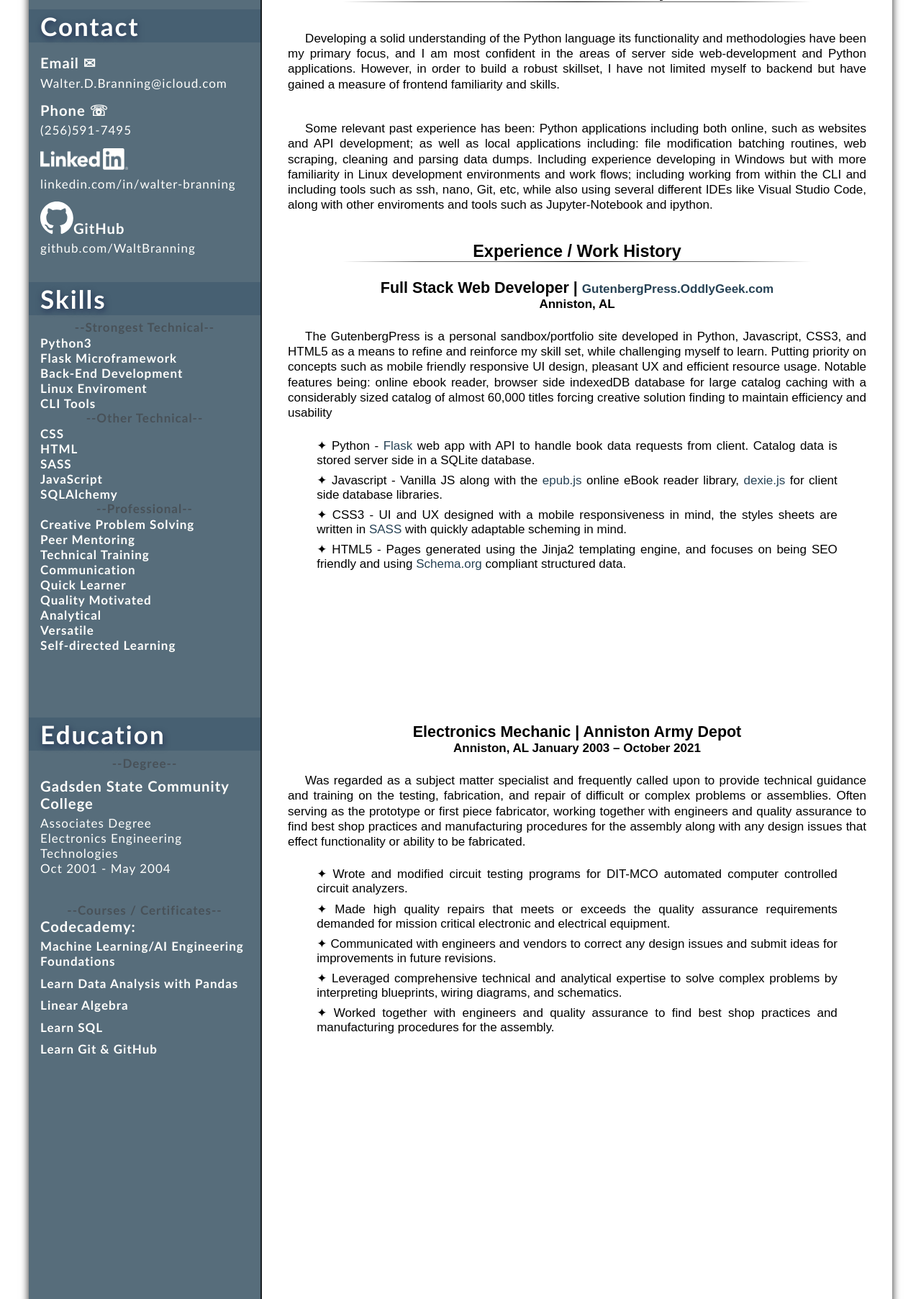
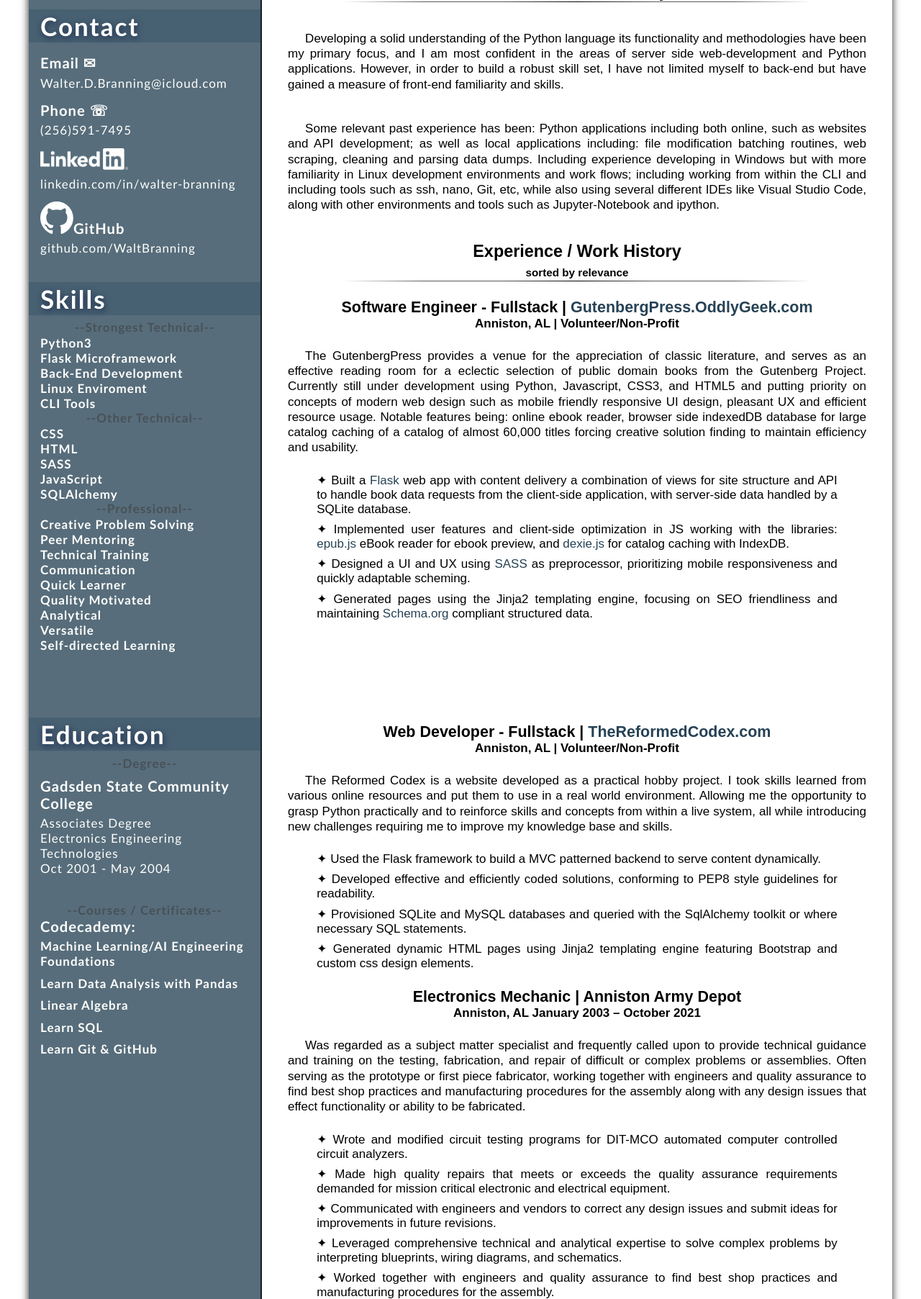
Before and after one commit to WaltBranning/OddlyGeek-GutenbergPress-Site, a Python web app: template templates/resume.jinja in a window 1280 px wide. Shown: the part 327-2132 px from the top of the page at 72% size. Run offline with Jinja, Linux system fonts and the light colour scheme; the template is opened without the code that fills it, so the values that code supplies are empty.

Commit message:
Refined resume section

```diff
--- a/static/css/resume.css
+++ b/static/css/resume.css
@@ -48,6 +48,10 @@ body {
 }
 .smaller-text a {
   font-size: calc(0.7rem + 0.4vw);
+}
+
+.separator small {
+  font-size: 0.65em;
 }
 
 .side-bar {
@@ -213,6 +217,9 @@ body {
 #main-body .experience p {
   margin: 3% 0;
 }
+#main-body .experience h3 a {
+  font-size: calc(1rem + 0.35vw);
+}
 @media only screen and (max-width: 718px) {
   #main-body {
     width: 100%;
--- a/static/css/resume.sass
+++ b/static/css/resume.sass
@@ -51,6 +51,10 @@ body
     @include resp-font(.1vw, .65rem)
     a
         @include resp-font(.4vw, .7rem)
+
+.separator
+    small
+        font-size: .65em
 
 .side-bar
     word-wrap: break-word
@@ -150,7 +154,7 @@ body
     .external-link
         a
             color: #fffffd
-        a:after
+        // a:after
             // content: url('/static/imgs/icons/external_wh16x16.png')
 
     @media only screen and (max-width: 718px)
@@ -218,6 +222,9 @@ body
             margin-top: 3%
         p
             margin: 3% 0
+        h3 a
+            @include resp-font(.35vw, 1rem)
+
     @media only screen and (max-width: 718px)
         width: 100%
         h3
--- a/templates/resume.jinja
+++ b/templates/resume.jinja
@@ -80,31 +80,31 @@
     <div class="separator"><h2>Professional Summary</h2></div>
         <p class="summary">Developing a solid understanding of the Python language its functionality and
             methodologies have been my primary focus, and I am most confident in the areas of server side
-            web-development and Python applications. However, in order to build a robust skillset, I have
-            not limited myself to backend but have gained a measure of frontend familiarity and skills.</p>
+            web-development and Python applications. However, in order to build a robust skill set, I have
+            not limited myself to back-end but have gained a measure of front-end familiarity and skills.</p>
         <p class="summary">Some relevant past experience has been: Python applications including both online,
     such as websites and API development; as well as local applications including: file
     modification batching routines, web scraping, cleaning and parsing data dumps. Including experience developing
     in Windows but with more familiarity in Linux development environments and work flows; including working from
-    within the CLI and including tools such as ssh, nano, Git, etc, while also using several different IDEs like Visual Studio Code, along with other enviroments
+    within the CLI and including tools such as ssh, nano, Git, etc, while also using several different IDEs like Visual Studio Code, along with other environments
     and tools such as Jupyter-Notebook and ipython.</p>
     </header>
 
-    <div class="separator"><h2>Experience / Work History</h2></div>
+    <div class="separator"><h2>Experience / Work History</br><small>sorted by relevance</small></h2></div>
 
     <div class="experience">
-        <h3>Full Stack Web Developer | <a href="https://www.gutenbergpress.oddlygeek.com">GutenbergPress.OddlyGeek.com</a></h3>
-        <h4>Anniston, AL</h4>
-        <p>The GutenbergPress is a personal sandbox/portfolio site developed in Python, Javascript, CSS3, and HTML5
-           as a means to refine and reinforce my skill set, while challenging myself to learn.
-           Putting priority on concepts such as mobile friendly responsive UI design, pleasant UX and efficient resource usage.
-           Notable features being: online ebook reader, browser side indexedDB database for large catalog caching with
-           a considerably sized catalog of almost 60,000 titles forcing creative solution finding to maintain efficiency and usability</p>
-        <ul>
-            <li>&#10022; Python - <a href="https://flask.palletsprojects.com/">Flask</a> web app with API to handle book data requests from client. Catalog data is stored server side in a SQLite database.</li>
-            <li>&#10022; Javascript - Vanilla JS along with the <a href="http://futurepress.org/">epub.js</a> online eBook reader library, <a href="https://dexie.org/">dexie.js</a> for client side database libraries.</li>
-            <li>&#10022; CSS3 - UI and UX designed with a mobile responsiveness in mind, the styles sheets are written in <a href="https://sass-lang.com/">SASS</a> with quickly adaptable scheming in mind.</li>
-            <li>&#10022; HTML5 - Pages generated using the Jinja2 templating engine, and focuses on being SEO friendly and using <a href="https://schema.org/">Schema.org</a> compliant structured data.</li>
+        <h3>Software Engineer - Fullstack | <a href="https://www.gutenbergpress.oddlygeek.com">GutenbergPress.OddlyGeek.com</a></h3>
+        <h4>Anniston, AL | Volunteer/Non-Profit</h4>
+        <p>The GutenbergPress provides a venue for the appreciation of classic literature, and serves as an effective reading room
+           for a eclectic selection of public domain books from the Gutenberg Project. Currently still under development using Python,
+           Javascript, CSS3, and HTML5 and putting priority on concepts of modern web design such as mobile friendly responsive UI design,
+           pleasant UX and efficient resource usage. Notable features being: online ebook reader, browser side indexedDB database for
+           large catalog caching of a catalog of almost 60,000 titles forcing creative solution finding to maintain efficiency and usability.</p>
+        <ul class="experience-list">
+            <li>&#10022; Built a <a href="https://flask.palletsprojects.com/">Flask</a> web app with content delivery a combination of views for site structure and API to handle book data requests from the client-side application, with server-side data handled by a SQLite database.</li>
+            <li>&#10022; Implemented user features and client-side optimization in JS working with the libraries: <a href="http://futurepress.org/">epub.js</a> eBook reader for ebook preview, and <a href="https://dexie.org/">dexie.js</a> for catalog caching with IndexDB.</li>
+            <li>&#10022; Designed a UI and UX using <a href="https://sass-lang.com/">SASS</a> as preprocessor, prioritizing mobile responsiveness and quickly adaptable scheming.</li>
+            <li>&#10022; Generated pages using the Jinja2 templating engine, focusing on SEO friendliness and maintaining <a href="https://schema.org/">Schema.org</a> compliant structured data.</li>
         </ul>
     </div>
 
@@ -154,6 +154,22 @@
         </div>
     </div>
     <section id="main-body">
+
+        <div class="experience">
+            <h3>Web Developer - Fullstack | <a class="sitelinks" href="https://www.thereformedcodex.com">TheReformedCodex.com</a></h3>
+            <h4>Anniston, AL | Volunteer/Non-Profit</h4>
+            <p>The Reformed Codex is a website developed as a practical hobby project. I took
+                skills learned from various online resources and put them to use in a real world
+                environment. Allowing me the opportunity to grasp Python practically and to reinforce skills
+                and concepts from within a live system, all while introducing new challenges requiring me to
+                improve my knowledge base and skills.</p>
+            <ul class="experience-list">
+                <li>&#10022; Used the Flask framework to build a MVC patterned backend to serve content dynamically.</li>
+                <li>&#10022; Developed effective and efficiently coded solutions, conforming to PEP8 style guidelines for readability.</li>
+                <li>&#10022; Provisioned SQLite and MySQL databases and queried with the SqlAlchemy toolkit or where necessary SQL statements.</li>
+                <li>&#10022; Generated dynamic HTML pages using Jinja2 templating engine featuring Bootstrap and custom css design elements.</li>
+            </ul>
+        </div>
         <div class="experience">
             <h3>Electronics Mechanic | Anniston Army Depot</h3>
             <h4>Anniston, AL January 2003 – October 2021</h4>
```
Also changed, not shown: 1 other file. Lines whose indentation alone changed are shown as unchanged.
